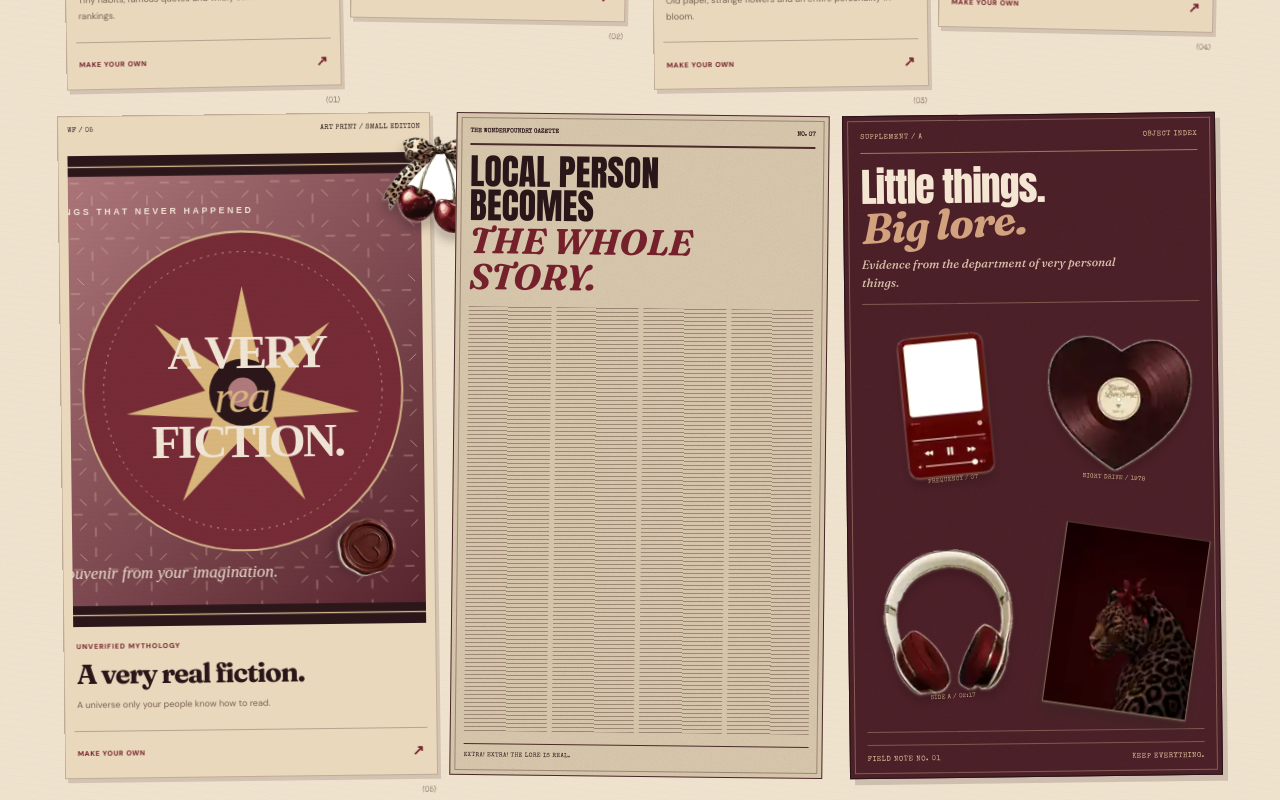
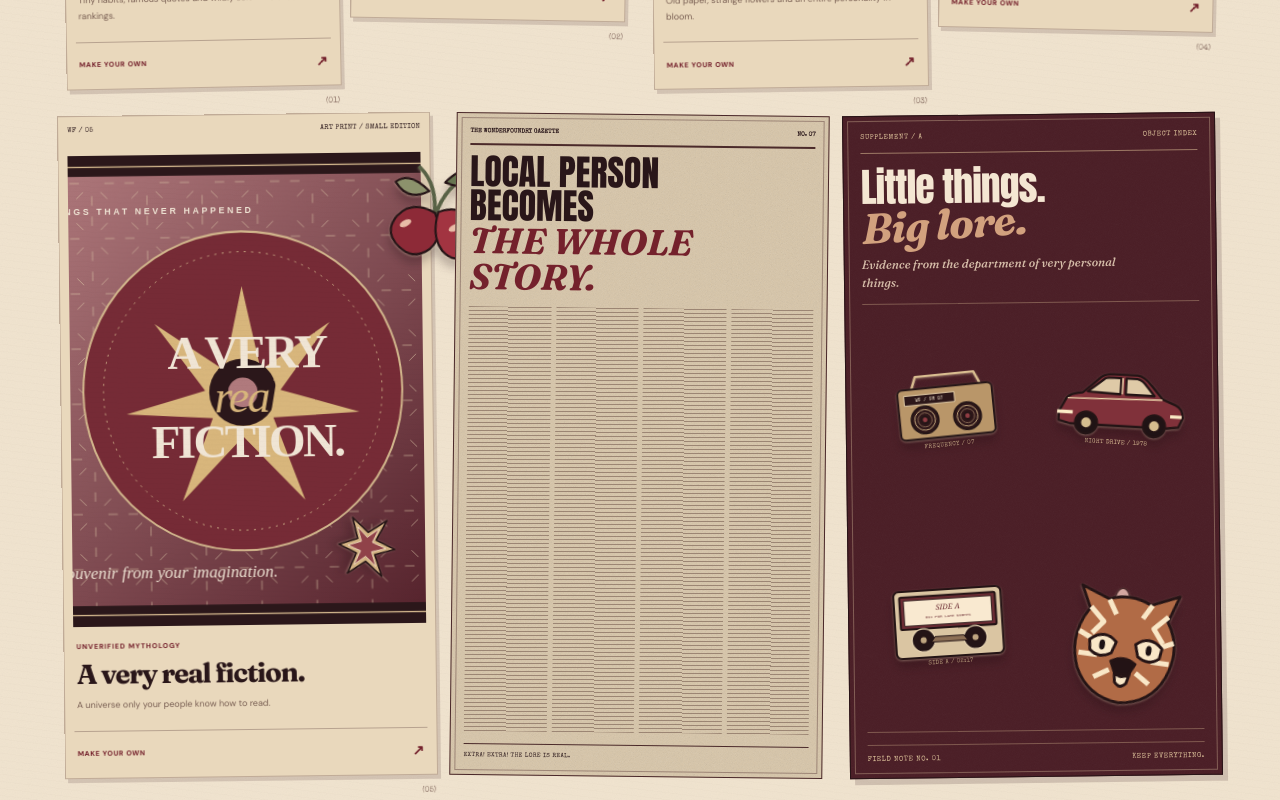
Before and after one commit to oorjithareddy/wonderfoundry, a Next.js app: page / in a window 1280 px wide. Shown: the part 1760-2560 px from the top of the page. Built offline with nearby package versions, Linux system fonts and the light colour scheme; a web font is replaced by a local one.

Commit message:
revert: restore original playful UI; keep theme artwork as unused assets

```diff
--- a/app/globals.css
+++ b/app/globals.css
@@ -340,50 +340,3 @@ button:focus-visible,a:focus-visible,input:focus-visible,textarea:focus-visible{
   .wf-lab .idea-form-footer { align-items: flex-start; }
   .wf-lab .button-lime { max-width: 100%; white-space: normal; }
 }
-
-
-/* User-supplied photographic and textured sticker assets. */
-.wf-sticker.reference-sticker {
-  display: block;
-  height: auto !important;
-  aspect-ratio: 1 / 1;
-  background-repeat: no-repeat;
-  background-size: 500% 100%;
-  background-color: transparent;
-  border-radius: 0;
-}
-.wf-sticker.reference-sticker-photo {
-  background-position: center 58%;
-  background-size: contain;
-  background-repeat: no-repeat;
-  border: 1px solid rgba(211, 178, 127, .42);
-  box-shadow: 0 0 0 3px rgba(238, 221, 192, .55), 0 8px 12px rgba(24, 9, 12, .3);
-}
-.wf-sticker.reference-sticker[role="img"] { user-select: none; }
-
-
-/* Uploaded photographic cut-outs keep their original aspect and texture. */
-.wf-sticker.reference-sticker-photo {
-  background-size: cover;
-  background-position: center 58%;
-  border: 1px solid rgba(211, 178, 127, .26);
-  box-shadow: 0 1px 1px rgba(239,220,185,.2), 0 8px 12px rgba(24,9,12,.3);
-  border-radius: 0;
-}
-.wf-sticker.reference-sticker-photo.sticker-jaguar,
-.wf-sticker.reference-sticker-photo.pinboard-tiger,
-.wf-sticker.reference-sticker-photo.shelf-jaguar {
-  aspect-ratio: 4 / 5;
-}
-.wf-sticker.reference-sticker-photo.pinboard-tiger {
-  width: 145px;
-  max-width: 24%;
-}
-.wf-sticker.reference-sticker-photo.shelf-jaguar {
-  aspect-ratio: 3 / 4;
-}
-.wf-sticker.reference-sticker:not(.reference-sticker-photo) {
-  background-color: transparent;
-  background-repeat: no-repeat;
-  background-position: center;
-}
--- a/app/make/page.tsx
+++ b/app/make/page.tsx
@@ -2,7 +2,7 @@
 
 import { useState, type ChangeEvent } from "react";
 import Link from "next/link";
-import { ReferenceSticker } from "@/components/reference-stickers";
+import { RetroSticker } from "@/components/retro-stickers";
 import "./workspace.css";
 
 type ProductFormat = "book" | "deck" | "poster";
@@ -244,7 +244,7 @@ export default function MakePage() {
         <aside className="preview-column" aria-label="Live design preview and versions">
           <div className="preview-panel">
             <div className="preview-header"><div><p>THE FIRST LOOK</p><h2>In progress<span>.</span></h2></div><span className="live-pill"><i /> LIVE PREVIEW</span></div>
-            <div className="preview-stage"><div className="stage-sticker-cloud" aria-hidden="true"><ReferenceSticker kind="leopard-cherries" className="stage-sticker stage-sticker-cherries" /><ReferenceSticker kind="lily" className="stage-sticker stage-sticker-butterfly" /><ReferenceSticker kind="headphones" className="stage-sticker stage-sticker-cassette" /><ReferenceSticker kind="seal" className="stage-sticker stage-sticker-star" /></div>
+            <div className="preview-stage"><div className="stage-sticker-cloud" aria-hidden="true"><RetroSticker kind="cherries" className="stage-sticker stage-sticker-cherries" /><RetroSticker kind="butterfly" className="stage-sticker stage-sticker-butterfly" /><RetroSticker kind="cassette" className="stage-sticker stage-sticker-cassette" /><RetroSticker kind="star" className="stage-sticker stage-sticker-star" /></div>
               <div className="stage-ring stage-ring-one" aria-hidden="true" />
               <div className="stage-ring stage-ring-two" aria-hidden="true" />
               <Mockup draft={draft} />
--- a/app/page.tsx
+++ b/app/page.tsx
@@ -3,14 +3,14 @@
 import { useState } from "react";
 import Image from "next/image";
 import { IdeaLauncher } from "@/components/idea-launcher";
-import { ReferenceSticker } from "@/components/reference-stickers";
+import { RetroSticker } from "@/components/retro-stickers";
 
 const posters = [
-  { id: "archive", number: "01", label: "THE PEOPLE ARCHIVE", title: "A field guide to your favourite human.", body: "Tiny habits, famous quotes and wildly scientific snack rankings.", image: "/art/odd-things.svg", format: "MINI BOOK / MEMORY ARCHIVE", sticker: "dahlia" },
-  { id: "music", number: "02", label: "LATE-NIGHT ANTHOLOGIES", title: "Your life, as a record sleeve.", body: "A personal soundtrack for the people, phases and lore.", image: "/art/side-a.svg", format: "POSTER / SOUNDTRACK", sticker: "heart-vinyl" },
-  { id: "botanical", number: "03", label: "WILD BOTANICAL", title: "A little wild by nature.", body: "Old paper, strange flowers and an entire personality in bloom.", image: "/art/wild-bloom.svg", format: "PRINT / COLLECTIBLE", sticker: "rose-bouquet" },
-  { id: "outlaw", number: "04", label: "THE LITTLE OUTLAW", title: "For your little outlaw era.", body: "Tall tales, side quests and highly questionable decisions.", image: "/art/little-outlaw.svg", format: "ZINE / CARD DECK", sticker: "guitar" },
-  { id: "fiction", number: "05", label: "UNVERIFIED MYTHOLOGY", title: "A very real fiction.", body: "A universe only your people know how to read.", image: "/art/fiction.svg", format: "ART PRINT / SMALL EDITION", sticker: "leopard-cherries" },
+  { id: "archive", number: "01", label: "THE PEOPLE ARCHIVE", title: "A field guide to your favourite human.", body: "Tiny habits, famous quotes and wildly scientific snack rankings.", image: "/art/odd-things.svg", format: "MINI BOOK / MEMORY ARCHIVE", sticker: "flower" },
+  { id: "music", number: "02", label: "LATE-NIGHT ANTHOLOGIES", title: "Your life, as a record sleeve.", body: "A personal soundtrack for the people, phases and lore.", image: "/art/side-a.svg", format: "POSTER / SOUNDTRACK", sticker: "vinyl" },
+  { id: "botanical", number: "03", label: "WILD BOTANICAL", title: "A little wild by nature.", body: "Old paper, strange flowers and an entire personality in bloom.", image: "/art/wild-bloom.svg", format: "PRINT / COLLECTIBLE", sticker: "butterfly" },
+  { id: "outlaw", number: "04", label: "THE LITTLE OUTLAW", title: "For your little outlaw era.", body: "Tall tales, side quests and highly questionable decisions.", image: "/art/little-outlaw.svg", format: "ZINE / CARD DECK", sticker: "revolver" },
+  { id: "fiction", number: "05", label: "UNVERIFIED MYTHOLOGY", title: "A very real fiction.", body: "A universe only your people know how to read.", image: "/art/fiction.svg", format: "ART PRINT / SMALL EDITION", sticker: "cherries" },
 ] as const;
 
 export default function Home() {
@@ -48,7 +48,7 @@ export default function Home() {
           <figure className="hero-print hero-print-moon"><Image src="/art/fiction.svg" alt="Original circular burgundy graphic poster" width={700} height={700} /></figure>
           <figure className="hero-print hero-print-record"><Image src="/art/side-a.svg" alt="Original music-inspired poster featuring a vinyl record" width={600} height={800} /></figure>
           <div className="wf-sticker-field" aria-hidden="true">
-            <ReferenceSticker kind="leopard" className="sticker-jaguar sticker-drift" /><ReferenceSticker kind="heart-vinyl" className="sticker-car sticker-bob" /><ReferenceSticker kind="guitar" className="sticker-guitar sticker-drift-slow" /><ReferenceSticker kind="leopard-cherries" className="sticker-cherries sticker-rock" /><ReferenceSticker kind="dahlia" className="sticker-flower sticker-bob" /><ReferenceSticker kind="music-player" className="sticker-radio sticker-drift" /><ReferenceSticker kind="cocktail" className="sticker-bottle sticker-rock" /><ReferenceSticker kind="rose-bouquet" className="sticker-butterfly sticker-drift-slow" /><ReferenceSticker kind="headphones" className="sticker-cassette sticker-bob" /><ReferenceSticker kind="seal" className="sticker-revolver sticker-drift" /><ReferenceSticker kind="seal" className="sticker-star sticker-spin" />
+            <RetroSticker kind="jaguar" className="sticker-jaguar sticker-drift" /><RetroSticker kind="car" className="sticker-car sticker-bob" /><RetroSticker kind="guitar" className="sticker-guitar sticker-drift-slow" /><RetroSticker kind="cherries" className="sticker-cherries sticker-rock" /><RetroSticker kind="flower" className="sticker-flower sticker-bob" /><RetroSticker kind="radio" className="sticker-radio sticker-drift" /><RetroSticker kind="bottle" className="sticker-bottle sticker-rock" /><RetroSticker kind="butterfly" className="sticker-butterfly sticker-drift-slow" /><RetroSticker kind="cassette" className="sticker-cassette sticker-bob" /><RetroSticker kind="revolver" className="sticker-revolver sticker-drift" /><RetroSticker kind="star" className="sticker-star sticker-spin" />
           </div>
           <div className="collage-tape tape-top" aria-hidden="true" /><div className="collage-tape tape-side" aria-hidden="true" />
           <span className="collage-note note-top">CUT OUT<br />YOUR OWN<br />UNIVERSE ✳</span><span className="collage-note note-bottom">THE GOOD STUFF<br />IS NEVER ORDINARY.</span><span className="collage-serial">SPECIMEN 001 / COLLECTORS&apos; DEPT.</span>
@@ -58,7 +58,7 @@ export default function Home() {
       <div className="wf-marquee" aria-hidden="true"><div className="wf-marquee-track">{[0,1].map((repeat) => <span className="wf-marquee-group" key={repeat}><b>✳</b> MADE OF MEMORIES <b>✳</b> PRINTED LIKE A CULT CLASSIC <b>✳</b> PERSONALITY, WITH PAPER EDGES <b>✳</b> YOUR LORE, YOUR RULES <b>✳</b> NO TWO WORLDS THE SAME <b>✳</b></span>)}</div></div>
 
       <section className="wf-archive" id="archive" aria-labelledby="wf-archive-title">
-        <div className="wf-section-top"><div><p className="wf-kicker"><span className="wf-kicker-line" /> THE ODDITY ARCHIVE / VOL. 001</p><h2 id="wf-archive-title">Keep the<br /><em>weird bits.</em></h2></div><div className="wf-archive-intro"><p>Think newspaper clipping, record sleeve, field notes, a poster from an imaginary film. Not a fixed catalogue. A pile of good starting points.</p><span>THE ARCHIVE IS OPEN <b aria-hidden="true">↘</b></span></div><ReferenceSticker kind="leopard-cherries" className="archive-bow" /></div>
+        <div className="wf-section-top"><div><p className="wf-kicker"><span className="wf-kicker-line" /> THE ODDITY ARCHIVE / VOL. 001</p><h2 id="wf-archive-title">Keep the<br /><em>weird bits.</em></h2></div><div className="wf-archive-intro"><p>Think newspaper clipping, record sleeve, field notes, a poster from an imaginary film. Not a fixed catalogue. A pile of good starting points.</p><span>THE ARCHIVE IS OPEN <b aria-hidden="true">↘</b></span></div><RetroSticker kind="bow" className="archive-bow" /></div>
         <div className="wf-pinboard">
           {posters.map((poster) => (
             <article key={poster.id} className={`pin pin-${poster.id}`}>
@@ -66,7 +66,7 @@ export default function Home() {
                 <a href="/make" className="pin-art" aria-label={`Start creating: ${poster.title}`}><Image src={poster.image} alt={`Original illustration: ${poster.title}`} width={700} height={900} loading="lazy" /><span className="pin-art-cta" aria-hidden="true">↗ MAKE IT YOURS</span></a>
                 <div className="pin-caption"><p>{poster.label}</p><h3>{poster.title}</h3><span>{poster.body}</span></div><a className="pin-print-link" href="/make">MAKE YOUR OWN <span aria-hidden="true">↗</span></a>
               </div>
-              <ReferenceSticker kind={poster.sticker} className={`pin-sticker pin-sticker-${poster.id}`} /><span className="pin-index" aria-hidden="true">({poster.number})</span>
+              <RetroSticker kind={poster.sticker} className={`pin-sticker pin-sticker-${poster.id}`} /><span className="pin-index" aria-hidden="true">({poster.number})</span>
             </article>
           ))}
           <aside className="press-scrap" aria-label="A fictional newspaper clipping"><div className="press-scrap-header"><span>THE WONDERFOUNDRY GAZETTE</span><span>NO. 07</span></div><strong>LOCAL PERSON<br />BECOMES<br /><em>THE WHOLE STORY.</em></strong><div className="press-scrap-columns"><i /><i /><i /><i /></div><span className="press-scrap-footer">EXTRA! EXTRA! THE LORE IS REAL.</span></aside>
@@ -75,30 +75,30 @@ export default function Home() {
             <h3>Little things.<br /><em>Big lore.</em></h3>
             <p className="contact-intro">Evidence from the department of very personal things.</p>
             <div className="contact-cutouts">
-              <div className="contact-object contact-radio"><ReferenceSticker kind="music-player" /><span>FREQUENCY / 07</span></div>
-              <div className="contact-object contact-car"><ReferenceSticker kind="heart-vinyl" /><span>NIGHT DRIVE / 1978</span></div>
-              <div className="contact-object contact-cassette"><ReferenceSticker kind="headphones" /><span>SIDE A / 02:17</span></div>
-              <div className="contact-object contact-flower"><ReferenceSticker kind="dahlia" /><span>SPECIMEN / 004</span></div>
+              <div className="contact-object contact-radio"><RetroSticker kind="radio" /><span>FREQUENCY / 07</span></div>
+              <div className="contact-object contact-car"><RetroSticker kind="car" /><span>NIGHT DRIVE / 1978</span></div>
+              <div className="contact-object contact-cassette"><RetroSticker kind="cassette" /><span>SIDE A / 02:17</span></div>
+              <div className="contact-object contact-flower"><RetroSticker kind="flower" /><span>SPECIMEN / 004</span></div>
             </div>
             <div className="contact-bottomline"><span>FIELD NOTE NO. 01</span><span>KEEP EVERYTHING.</span></div>
           </aside>
-          <ReferenceSticker kind="leopard" className="pinboard-tiger sticker-drift" /><ReferenceSticker kind="seal" className="pinboard-star sticker-spin" />
+          <RetroSticker kind="tiger" className="pinboard-tiger sticker-drift" /><RetroSticker kind="star" className="pinboard-star sticker-spin" />
         </div>
         <div className="wf-archive-footer"><span>FIG. 001—005 / A SMALL SAMPLE OF MANY POSSIBILITIES</span><a href="/make">START YOUR OWN FILE <b aria-hidden="true">↗</b></a></div>
       </section>
 
       <section className="wf-sticker-shelf" aria-labelledby="sticker-shelf-title">
         <div className="sticker-shelf-heading"><p className="wf-kicker"><span className="wf-kicker-line" /> FOUND IN THE MARGINS</p><h2 id="sticker-shelf-title">A few things<br /><em>we kept.</em></h2><p>Every good story has a soundtrack, a mascot, a flower, a questionable decision or two.</p></div>
-        <div className="sticker-shelf-stage" aria-hidden="true"><ReferenceSticker kind="heart-vinyl" className="shelf-car sticker-bob" /><ReferenceSticker kind="leopard" className="shelf-jaguar sticker-drift" /><ReferenceSticker kind="music-player" className="shelf-radio sticker-rock" /><ReferenceSticker kind="guitar" className="shelf-guitar sticker-drift-slow" /><ReferenceSticker kind="leopard-cherries" className="shelf-cherries sticker-bob" /><ReferenceSticker kind="cocktail" className="shelf-bottle sticker-rock" /><ReferenceSticker kind="dahlia" className="shelf-flower sticker-drift" /><ReferenceSticker kind="seal" className="shelf-revolver sticker-bob" /><ReferenceSticker kind="lily" className="shelf-butterfly sticker-drift-slow" /><ReferenceSticker kind="headphones" className="shelf-cassette sticker-bob" /><ReferenceSticker kind="leopard-cherries" className="shelf-bow sticker-rock" /><ReferenceSticker kind="heart-vinyl" className="shelf-vinyl sticker-spin" /><ReferenceSticker kind="seal" className="shelf-star sticker-spin" /><span className="shelf-caption shelf-caption-one">STICK A LITTLE<br />MAGIC ON IT.</span><span className="shelf-caption shelf-caption-two">COLLECT THINGS.<br />MAKE LORE.</span><span className="shelf-sticker-tape" /></div>
+        <div className="sticker-shelf-stage" aria-hidden="true"><RetroSticker kind="car" className="shelf-car sticker-bob" /><RetroSticker kind="jaguar" className="shelf-jaguar sticker-drift" /><RetroSticker kind="radio" className="shelf-radio sticker-rock" /><RetroSticker kind="guitar" className="shelf-guitar sticker-drift-slow" /><RetroSticker kind="cherries" className="shelf-cherries sticker-bob" /><RetroSticker kind="bottle" className="shelf-bottle sticker-rock" /><RetroSticker kind="flower" className="shelf-flower sticker-drift" /><RetroSticker kind="revolver" className="shelf-revolver sticker-bob" /><RetroSticker kind="butterfly" className="shelf-butterfly sticker-drift-slow" /><RetroSticker kind="cassette" className="shelf-cassette sticker-bob" /><RetroSticker kind="bow" className="shelf-bow sticker-rock" /><RetroSticker kind="vinyl" className="shelf-vinyl sticker-spin" /><RetroSticker kind="star" className="shelf-star sticker-spin" /><span className="shelf-caption shelf-caption-one">STICK A LITTLE<br />MAGIC ON IT.</span><span className="shelf-caption shelf-caption-two">COLLECT THINGS.<br />MAKE LORE.</span><span className="shelf-sticker-tape" /></div>
       </section>
 
       <section className="wf-lab" id="idea-lab" aria-labelledby="wf-lab-title"><div className="wf-lab-inner">
-        <div className="wf-lab-copy"><p className="wf-kicker"><span className="wf-kicker-line" /> THE MAKING ROOM / OPEN</p><h2 id="wf-lab-title">You bring<br />the <em>lore.</em></h2><p>Start with a person, a memory, an obsession, or a phrase that makes absolutely no sense without context. We&apos;ll help turn it into a keepsake with its own visual universe.</p><div className="wf-lab-note"><span className="wf-lab-star" aria-hidden="true">✳</span><span>PROTOTYPE / LOCAL DEMO<br /><strong>No AI call or cloud saving has been added yet.</strong></span></div><ReferenceSticker kind="lily" className="lab-butterfly sticker-drift" /><ReferenceSticker kind="leopard-cherries" className="lab-cherries sticker-bob" /></div>
+        <div className="wf-lab-copy"><p className="wf-kicker"><span className="wf-kicker-line" /> THE MAKING ROOM / OPEN</p><h2 id="wf-lab-title">You bring<br />the <em>lore.</em></h2><p>Start with a person, a memory, an obsession, or a phrase that makes absolutely no sense without context. We&apos;ll help turn it into a keepsake with its own visual universe.</p><div className="wf-lab-note"><span className="wf-lab-star" aria-hidden="true">✳</span><span>PROTOTYPE / LOCAL DEMO<br /><strong>No AI call or cloud saving has been added yet.</strong></span></div><RetroSticker kind="butterfly" className="lab-butterfly sticker-drift" /><RetroSticker kind="cherries" className="lab-cherries sticker-bob" /></div>
         <div className="wf-lab-form-wrap"><div className="lab-paper-label"><span>WF / BRIEF NO. 001</span><span>FOR INTERNAL IMAGINATION ONLY</span></div><IdeaLauncher /><div className="lab-bottom-note"><span>THIS IS WHERE THE STORY BEGINS</span><span>01 — ∞</span></div></div>
       </div></section>
 
-      <section className="wf-process" id="how-it-works" aria-labelledby="wf-process-title"><div className="process-print-header"><p className="wf-kicker"><span className="wf-kicker-line" /> HOW THE LITTLE MACHINE WORKS</p><h2 id="wf-process-title">From brain<br />to <em>bookshop.</em></h2><ReferenceSticker kind="heart-vinyl" className="process-vinyl sticker-spin" /></div>
-        <div className="wf-process-grid"><article><span className="wf-process-index">01 / THE BRIEF</span><ReferenceSticker kind="dahlia" className="wf-process-icon process-flower" /><h3>Tell the story.</h3><p>A friend, an obsession, a family saying, a weird little theory. Give the idea its lore.</p></article><article><span className="wf-process-index">02 / THE PLAY</span><ReferenceSticker kind="headphones" className="wf-process-icon process-cassette" /><h3>Try on a look.</h3><p>Play with mood, typography, imagery and format until it looks like your world.</p></article><article><span className="wf-process-index">03 / THE OBJECT</span><ReferenceSticker kind="seal" className="wf-process-icon process-star" /><h3>Make it tangible.</h3><p>Review the properly prepared art before a production partner makes the physical thing.</p></article></div>
+      <section className="wf-process" id="how-it-works" aria-labelledby="wf-process-title"><div className="process-print-header"><p className="wf-kicker"><span className="wf-kicker-line" /> HOW THE LITTLE MACHINE WORKS</p><h2 id="wf-process-title">From brain<br />to <em>bookshop.</em></h2><RetroSticker kind="vinyl" className="process-vinyl sticker-spin" /></div>
+        <div className="wf-process-grid"><article><span className="wf-process-index">01 / THE BRIEF</span><RetroSticker kind="flower" className="wf-process-icon process-flower" /><h3>Tell the story.</h3><p>A friend, an obsession, a family saying, a weird little theory. Give the idea its lore.</p></article><article><span className="wf-process-index">02 / THE PLAY</span><RetroSticker kind="cassette" className="wf-process-icon process-cassette" /><h3>Try on a look.</h3><p>Play with mood, typography, imagery and format until it looks like your world.</p></article><article><span className="wf-process-index">03 / THE OBJECT</span><RetroSticker kind="star" className="wf-process-icon process-star" /><h3>Make it tangible.</h3><p>Review the properly prepared art before a production partner makes the physical thing.</p></article></div>
       </section>
 
       <footer className="wf-footer"><a className="wf-wordmark" href="#top"><span className="wf-brand-stamp" aria-hidden="true">✳</span><span>wonderfoundry<span className="wf-brand-period">®</span></span></a><p>Little artefacts from your very particular universe.</p><a href="#top" className="wf-back-top">BACK TO THE TOP ↑</a><div className="wf-footer-bottom"><span>THE PERSONAL PRINT DEPARTMENT / EST. 2026</span><span>AN EARLY PROTOTYPE — MADE OF LORE</span></div></footer>
--- a/components/reference-stickers.tsx
+++ /dev/null
@@ -1,111 +0,0 @@
-"use client";
-
-import type { CSSProperties } from "react";
-
-export type ReferenceStickerKind =
-  | "headphones"
-  | "heart-vinyl"
-  | "dahlia"
-  | "lily"
-  | "leopard-cherries"
-  | "cocktail"
-  | "music-player"
-  | "guitar"
-  | "rose-bouquet"
-  | "seal"
-  | "leopard";
-
-type StickerProps = {
-  kind: ReferenceStickerKind;
-  className?: string;
-};
-
-type StickerAsset = {
-  file: string;
-  index: number;
-  label: string;
-  directFile?: string;
-};
-
-const stickerData: Record<Exclude<ReferenceStickerKind, "leopard">, StickerAsset> = {
-  headphones: {
-    file: "a", index: 0, directFile: "headphones-cutout.webp",
-    label: "Burgundy and cream headphones",
-  },
-  "heart-vinyl": {
-    file: "a", index: 1, directFile: "heart-vinyl-cutout.webp",
-    label: "Heart-shaped burgundy vinyl record",
-  },
-  dahlia: {
-    file: "a", index: 2, directFile: "dahlia-cutout.webp",
-    label: "Burgundy dahlia flower",
-  },
-  lily: {
-    file: "a", index: 3, directFile: "lily-cutout.webp",
-    label: "Dark red lily flower",
-  },
-  "leopard-cherries": {
-    file: "a", index: 4, directFile: "leopard-cherries-cutout.webp",
-    label: "Cherries with a leopard-print bow",
-  },
-  cocktail: {
-    file: "b", index: 0, directFile: "cocktail-cutout.webp",
-    label: "Cherry-red cocktail glass",
-  },
-  "music-player": {
-    file: "b", index: 1, directFile: "music-player-cutout.webp",
-    label: "Red retro music player",
-  },
-  guitar: {
-    file: "b", index: 2, directFile: "guitar-cutout.webp",
-    label: "Vintage red electric guitar",
-  },
-  "rose-bouquet": {
-    file: "b", index: 3, directFile: "rose-bouquet-cutout.webp",
-    label: "Antique rose bouquet",
-  },
-  seal: {
-    file: "b", index: 4, directFile: "wax-seal-cutout.webp",
-    label: "Burgundy wax seal",
-  },
-};
-
-export function ReferenceSticker({ kind, className = "" }: StickerProps) {
-  if (kind === "leopard") {
-    return (
-      <span
-        className={`wf-sticker reference-sticker reference-sticker-photo ${className}`}
-        role="img"
-        aria-label="Leopard portrait against a dark burgundy background"
-        style={{
-          backgroundImage: "url('/art/leopard-portrait.webp')",
-          backgroundSize: "cover",
-          backgroundPosition: "center 58%",
-        }}
-      />
-    );
-  }
-
-  const item = stickerData[kind];
-  const style: CSSProperties = item.directFile
-    ? {
-        backgroundImage: `url('/art/${item.directFile}')`,
-        backgroundPosition: "center",
-        backgroundSize: "contain",
-        backgroundRepeat: "no-repeat",
-      }
-    : {
-        backgroundImage: `url('/art/reference-stickers-${item.file}.webp')`,
-        backgroundPosition: `${item.index * 25}% center`,
-        backgroundSize: "500% 100%",
-      };
-
-  return (
-    <span
-      className={`wf-sticker reference-sticker ${className}`}
-      role="img"
-      aria-label={item.label}
-      style={style}
-    />
-  );
-}
```
Also changed, not shown: app/make/workspace.css (+0 -23 lines), public/art/reference-stickers-a.webp (deleted), public/art/reference-stickers-b.webp (deleted).
